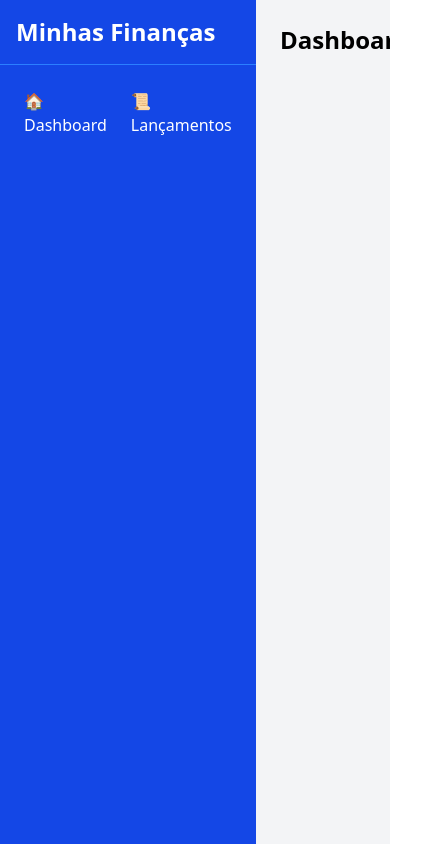
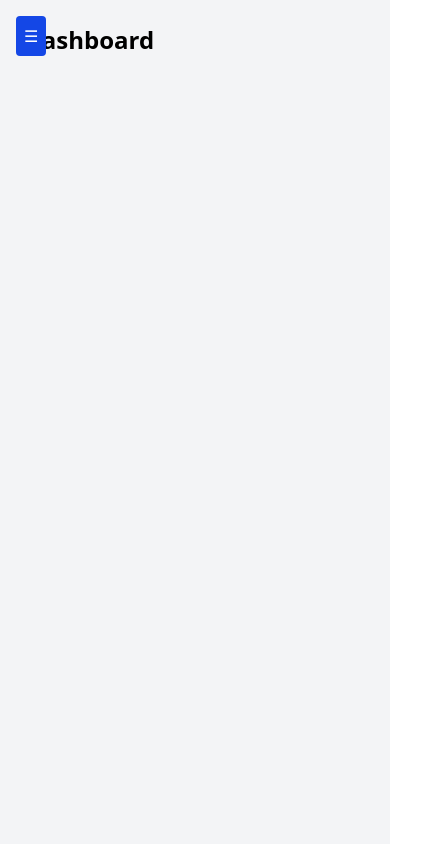
Before and after one commit to SamuelSmith16/sistema-financeiro, a React (Vite) app in the folder frontend/: page / in a window 390 px wide. Shown: the whole page, 430 px wide, since content can reach past the window. Built offline with nearby package versions, Linux system fonts and the light colour scheme.

Commit message:
feat: enhance MainLayout with mobile menu toggle and sidebar navigation improvements

```diff
--- a/frontend/src/layout/MainLayout.jsx
+++ b/frontend/src/layout/MainLayout.jsx
@@ -1,23 +1,37 @@
 import { Link, Outlet } from 'react-router-dom';
+import { useState } from "react";
 
 export default function MainLayout() {
+    const [menuOpen, setMenuOpen] = useState(false);
+
     return (
         <div className="flex h-screen">
+            {/* Botão de menu no mobile */}
+            <button
+                className="absolute top-4 left-4 z-50 md:hidden bg-blue-700 text-white p-2 rounded"
+                onClick={() => setMenuOpen(!menuOpen)}
+            >
+                ☰
+            </button>
+
             {/* Sidebar */}
-            <aside className="w-64 bg-blue-700 text-white flex flex-col">
+            <aside
+                className={`fixed md:static top-0 left-0 h-full w-64 bg-blue-700 text-white flex flex-col overflow-y-auto transform transition-tranform duration-300 z-40
+                ${menuOpen ? "translate-x-0" : "-translate-x-full"} md:translate-x-0`}
+            >
                 <div className="p-4 text-2xl font-bold border-b border-blue-500">
                     Minhas Finanças
                 </div>
-                <nav className="flex felx-col gap-2 p-4">
-                    <Link to="/" className="hover:bg-blue-600 p-2 rounded">🏠 Dashboard</Link>
-                    <Link to="/lancamentos" className="hover:bg-blue-600 p-2 rounded">📜 Lançamentos</Link>
-                    <Link to="/cartoes"  className="hover:bg-blue-600 p-2 rounded">💳 Cartões</Link>
-                    <Link to="/simulacoes" className="hover:bg-blue-600 p-2 rounded">📊 Simulações</Link>
+                <nav className="flex flex-col gap-2 p-4">
+                    <Link to="/" onClick={() => setMenuOpen(false)} className="hover:bg-blue-600 p-2 rounded">🏠 Dashboard</Link>
+                    <Link to="/lancamentos" onClick={() => setMenuOpen(false)} className="hover:bg-blue-600 p-2 rounded">📜 Lançamentos</Link>
+                    <Link to="cartoes" onClick={() => setMenuOpen(false)} className="hover:bg-blue-600 p-2 rounded">💳 Cartões</Link>
+                    <Link to="simulacoes" onClick={() => setMenuOpen(false)} className="hover:bg-blue-600 p-2 rounded">📊 Simulações</Link>
                 </nav>
             </aside>
 
-            {/* Conteudo Principal */}
-            <main className="flex-1 bg-gray-100 p-6 overflow-auto">
+            {/* Área principal */}
+            <main className="flex-1 bg-gray-100 p-6  overflow-auto w-full md:ml-0">
                 <Outlet />
             </main>
         </div>
```
